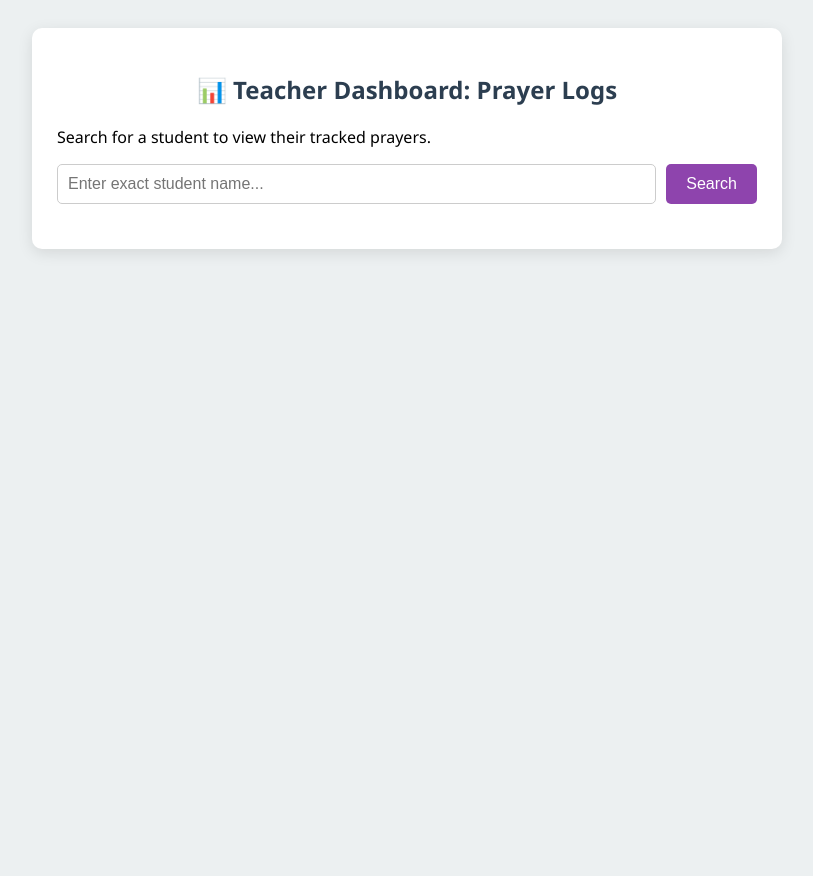
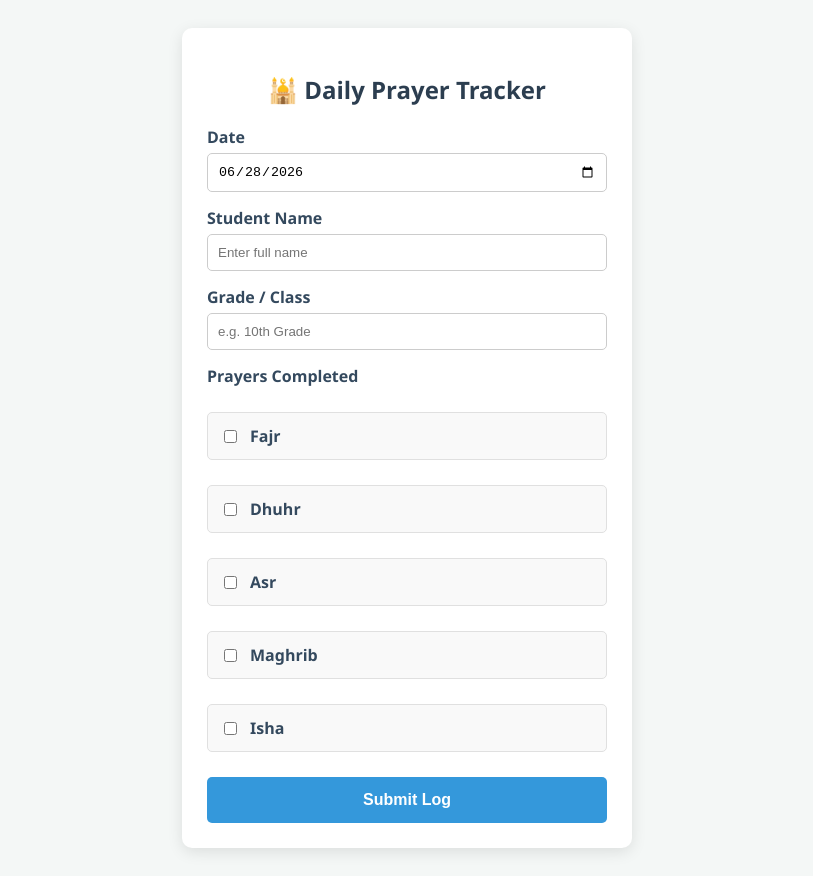
Before and after one commit to yasirmtkolathur-lab/prayer-tracker, a plain HTML site: page index.html in a window 1280 px wide. Shown: the whole page, without its empty margins (233-1046 px from the left). Before the commit the page ends 800 px from the top, so only its background shows below. Drawn offline with Linux system fonts and the light colour scheme.

Commit message:
Update index.html

```diff
--- a/index.html
+++ b/index.html
@@ -3,126 +3,94 @@
 <head>
     <meta charset="UTF-8">
     <meta name="viewport" content="width=device-width, initial-scale=1.0">
-    <title>Teacher Admin Dashboard</title>
+    <title>Daily Prayer Tracker Pro</title>
     <style>
-        body { font-family: 'Segoe UI', Tahoma, Geneva, Verdana, sans-serif; background-color: #ecf0f1; padding: 20px; }
-        .container { max-width: 700px; margin: 0 auto; background: white; padding: 25px; border-radius: 10px; box-shadow: 0 4px 15px rgba(0,0,0,0.1); }
+        body { font-family: 'Segoe UI', Tahoma, Geneva, Verdana, sans-serif; background-color: #f4f7f6; padding: 20px; }
+        .container { max-width: 400px; margin: 0 auto; background: white; padding: 25px; border-radius: 10px; box-shadow: 0 4px 15px rgba(0,0,0,0.1); }
         h2 { text-align: center; color: #2c3e50; }
-        .search-box { display: flex; gap: 10px; margin-bottom: 20px; }
-        input[type="text"] { flex-grow: 1; padding: 10px; border: 1px solid #ccc; border-radius: 5px; font-size: 16px; }
-        button { padding: 10px 20px; background-color: #8e44ad; color: white; border: none; border-radius: 5px; font-size: 16px; cursor: pointer; transition: 0.3s; }
-        button:hover { background-color: #732d91; }
-        table { width: 100%; border-collapse: collapse; margin-top: 20px; }
-        th, td { padding: 12px; text-align: center; border-bottom: 1px solid #ddd; }
-        th { background-color: #2c3e50; color: white; }
-        .summary { margin-top: 20px; padding: 15px; background-color: #d4efdf; color: #1e8449; border-radius: 5px; font-weight: bold; text-align: center; display: none; }
-        #loading { text-align: center; color: #7f8c8d; font-style: italic; display: none; margin-top: 20px; }
+        label { font-weight: bold; margin-top: 15px; display: block; color: #34495e; }
+        input[type="text"], input[type="date"] { width: 100%; padding: 10px; margin-top: 5px; border: 1px solid #ccc; border-radius: 5px; box-sizing: border-box; }
+        .checkbox-group { display: flex; flex-direction: column; gap: 10px; margin-top: 10px; margin-bottom: 25px; }
+        .checkbox-item { display: flex; align-items: center; gap: 10px; background: #f9f9f9; padding: 12px; border: 1px solid #e0e0e0; border-radius: 5px; cursor: pointer; }
+        .checkbox-item:hover { background-color: #f1f1f1; }
+        button { width: 100%; padding: 14px; background-color: #3498db; color: white; border: none; border-radius: 5px; font-size: 16px; font-weight: bold; cursor: pointer; transition: background 0.3s; }
+        button:hover { background-color: #2980b9; }
+        .message { text-align: center; margin-top: 15px; font-weight: bold; color: #27ae60; display: none; padding: 10px; background: #e8f8f5; border-radius: 5px; }
     </style>
 </head>
 <body>
 
 <div class="container">
-    <h2>📊 Teacher Dashboard: Prayer Logs</h2>
-    <p>Search for a student to view their tracked prayers.</p>
+    <h2>🕌 Daily Prayer Tracker</h2>
+    <form id="prayerForm">
+        <label for="logDate">Date</label>
+        <input type="date" id="logDate" name="logDate" required>
 
-    <div class="search-box">
-        <input type="text" id="searchName" placeholder="Enter exact student name...">
-        <button onclick="fetchStudentData()">Search</button>
-    </div>
+        <label for="name">Student Name</label>
+        <input type="text" id="name" name="name" required placeholder="Enter full name">
 
-    <div id="loading">Fetching database... please wait.</div>
+        <label for="studentClass">Grade / Class</label>
+        <input type="text" id="studentClass" name="studentClass" required placeholder="e.g. 10th Grade">
 
-    <div id="summaryCard" class="summary"></div>
+        <label>Prayers Completed</label>
+        <div class="checkbox-group">
+            <label class="checkbox-item"><input type="checkbox" id="fajr"> Fajr</label>
+            <label class="checkbox-item"><input type="checkbox" id="dhuhr"> Dhuhr</label>
+            <label class="checkbox-item"><input type="checkbox" id="asr"> Asr</label>
+            <label class="checkbox-item"><input type="checkbox" id="maghrib"> Maghrib</label>
+            <label class="checkbox-item"><input type="checkbox" id="isha"> Isha</label>
+        </div>
 
-    <table id="resultsTable" style="display: none;">
-        <thead>
-            <tr>
-                <th>Date</th>
-                <th>Class</th>
-                <th>Fajr</th>
-                <th>Dhuhr</th>
-                <th>Asr</th>
-                <th>Maghrib</th>
-                <th>Isha</th>
-                <th>Total</th>
-            </tr>
-        </thead>
-        <tbody id="tableBody">
-            </tbody>
-    </table>
+        <button type="submit" id="submitBtn">Submit Log</button>
+        <div id="statusMessage" class="message">Submission saved successfully!</div>
+    </form>
 </div>
 
 <script>
-    // REPLACE THIS WITH YOUR GOOGLE SCRIPT WEB APP URL
-    const GOOGLE_SCRIPT_URL = 'https://script.google.com/macros/s/AKfycbyyd4Y8wc8wN6jK7XBFFpLUB4Tucf2lhMPWYFgQiQzAvTMp8LQ-cyPD8f9GgAe-lL8Q/exec';
+    // Auto-fill today's date in the date picker
+    document.getElementById('logDate').valueAsDate = new Date();
 
-    function fetchStudentData() {
-        const searchName = document.getElementById('searchName').value.trim().toLowerCase();
-        if (!searchName) return alert("Please enter a name.");
+    document.getElementById('prayerForm').addEventListener('submit', function(e) {
+        e.preventDefault();
 
-        const table = document.getElementById('resultsTable');
-        const tbody = document.getElementById('tableBody');
-        const summary = document.getElementById('summaryCard');
-        const loading = document.getElementById('loading');
+        const btn = document.getElementById('submitBtn');
+        const statusMsg = document.getElementById('statusMessage');
+        btn.textContent = "Saving securely...";
+        btn.disabled = true;
 
-        // Reset UI
-        table.style.display = 'none';
-        summary.style.display = 'none';
-        tbody.innerHTML = '';
-        loading.style.display = 'block';
+        const payload = {
+            logDate: document.getElementById('logDate').value,
+            name: document.getElementById('name').value,
+            studentClass: document.getElementById('studentClass').value,
+            fajr: document.getElementById('fajr').checked,
+            dhuhr: document.getElementById('dhuhr').checked,
+            asr: document.getElementById('asr').checked,
+            maghrib: document.getElementById('maghrib').checked,
+            isha: document.getElementById('isha').checked
+        };
 
-        // Fetch data from Google Sheet
-        fetch(GOOGLE_SCRIPT_URL)
-            .then(response => response.json())
-            .then(data => {
-                loading.style.display = 'none';
+        // REPLACE THIS URL WITH YOUR NEW GOOGLE SCRIPT WEB APP URL
+        const GOOGLE_SCRIPT_URL = 'YOUR_GOOGLE_SCRIPT_WEB_APP_URL';
 
-                // Filter data for the searched student
-                const studentLogs = data.filter(row =>
-                    row.Name && row.Name.toLowerCase() === searchName
-                );
-
-                if (studentLogs.length === 0) {
-                    summary.style.display = 'block';
-                    summary.style.backgroundColor = '#fadbd8';
-                    summary.style.color = '#c0392b';
-                    summary.innerText = "No logs found for this student.";
-                    return;
-                }
-
-                let totalPrayersEver = 0;
-
-                // Populate table
-                studentLogs.forEach(log => {
-                    totalPrayersEver += parseInt(log['Total Prayed'] || 0);
-
-                    const tr = document.createElement('tr');
-                    tr.innerHTML = `
-                        <td>${log['Log Date']}</td>
-                        <td>${log['Class']}</td>
-                        <td>${log['Fajr']}</td>
-                        <td>${log['Dhuhr']}</td>
-                        <td>${log['Asr']}</td>
-                        <td>${log['Maghrib']}</td>
-                        <td>${log['Isha']}</td>
-                        <td><strong>${log['Total Prayed']}</strong></td>
-                    `;
-                    tbody.appendChild(tr);
-                });
-
-                // Show results
-                table.style.display = 'table';
-                summary.style.display = 'block';
-                summary.style.backgroundColor = '#d4efdf';
-                summary.style.color = '#1e8449';
-                summary.innerText = `Total lifetime prayers logged by this student: ${totalPrayersEver}`;
-            })
-            .catch(error => {
-                console.error("Error:", error);
-                loading.style.display = 'none';
-                alert("Failed to load data. Make sure your Web App permissions are set to 'Anyone'.");
-            });
-    }
+        fetch(GOOGLE_SCRIPT_URL, {
+            method: 'POST',
+            mode: 'no-cors',
+            headers: { 'Content-Type': 'application/json' },
+            body: JSON.stringify(payload)
+        }).then(() => {
+            document.getElementById('prayerForm').reset();
+            document.getElementById('logDate').valueAsDate = new Date(); // Reset date to today
+            btn.textContent = "Submit Log";
+            btn.disabled = false;
+            statusMsg.style.display = "block";
+            setTimeout(() => { statusMsg.style.display = "none"; }, 4000);
+        }).catch(error => {
+            console.error('Error!', error.message);
+            btn.textContent = "Submit Log";
+            btn.disabled = false;
+            alert("Error submitting. Please check your internet connection.");
+        });
+    });
 </script>
 
 </body>
```
